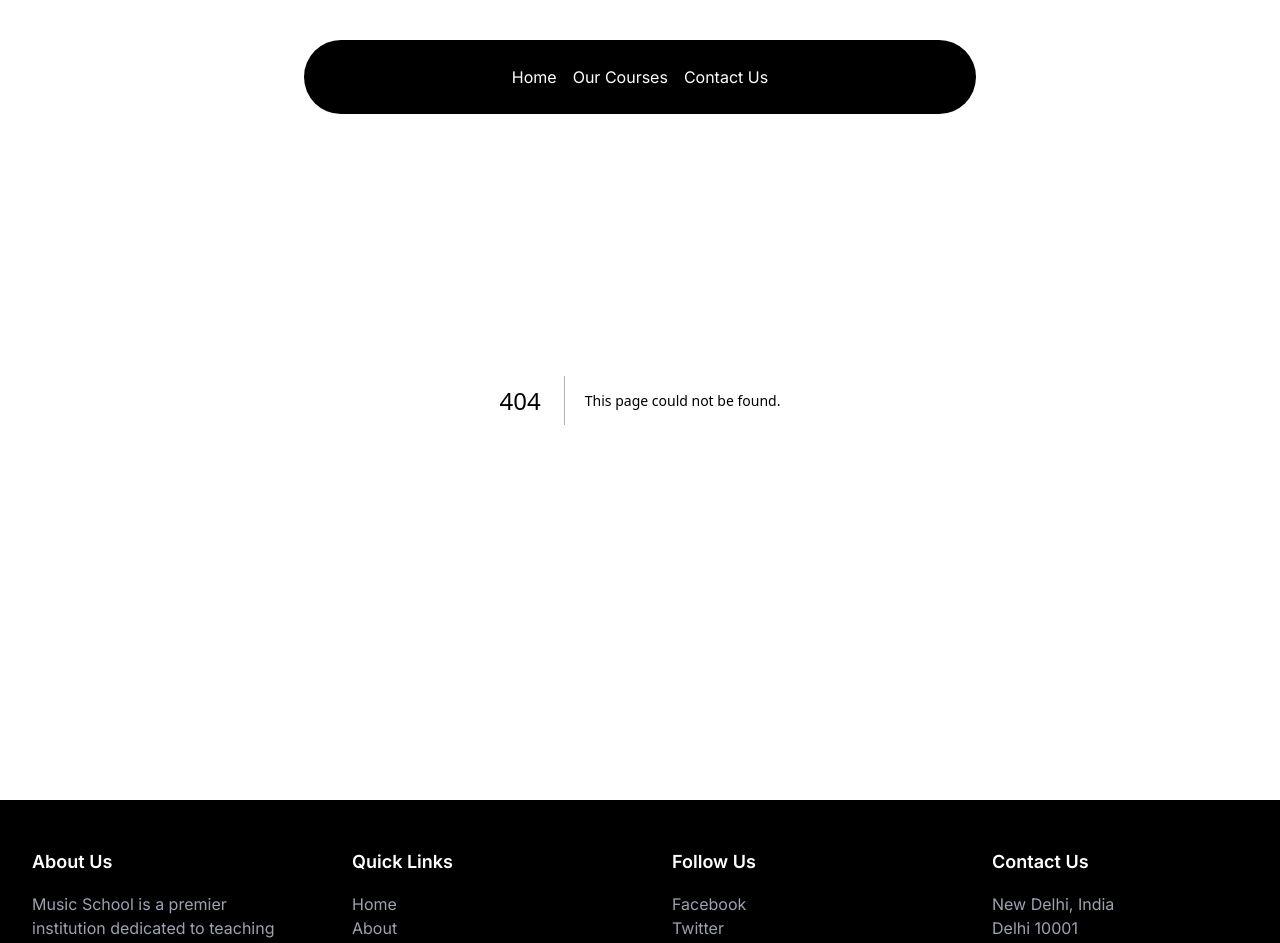
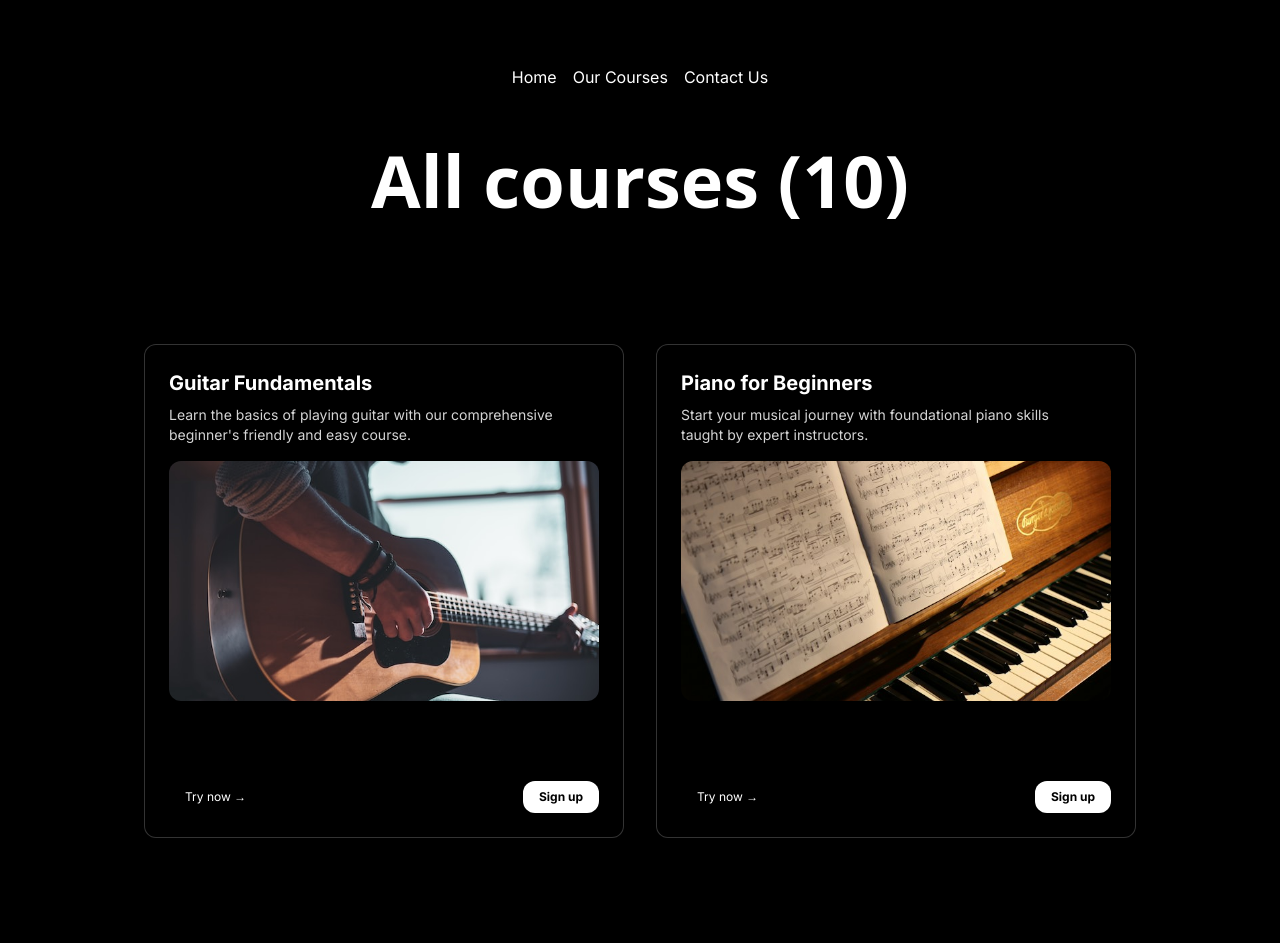
Before and after one commit to PartikMalasi/Next-JS-Music-Academy, a Next.js app: page /courses in a window 1280 px wide. Before the commit this address had no page. Shown: the top 943 px of the page. Built offline with nearby package versions, Linux system fonts and the light colour scheme.

Commit message:
Added all courses route

```diff
--- a/src/app/components/navbar.tsx
+++ b/src/app/components/navbar.tsx
@@ -26,7 +26,7 @@
         </MenuItem></Link>
         <MenuItem setActive={setActive} active={active} item="Our Courses">
           <div className="flex flex-col space-y-4 text-sm">
-            <HoveredLink href="/web-dev">All Courses</HoveredLink>
+            <HoveredLink href="/courses">All Courses</HoveredLink>
             <HoveredLink href="/interface-design">Basic Music Theory</HoveredLink>
             <HoveredLink href="/seo">Advanced Composition</HoveredLink>
             <HoveredLink href="/branding">Songwriting</HoveredLink>
--- /dev/null
+++ b/src/app/components/ui/3d-card.tsx
@@ -0,0 +1,155 @@
+"use client";
+
+import { cn } from "../../lib/utils";
+import Image from "next/image";
+import React, {
+  createContext,
+  useState,
+  useContext,
+  useRef,
+  useEffect,
+} from "react";
+
+const MouseEnterContext = createContext<
+  [boolean, React.Dispatch<React.SetStateAction<boolean>>] | undefined
+>(undefined);
+
+export const CardContainer = ({
+  children,
+  className,
+  containerClassName,
+}: {
+  children?: React.ReactNode;
+  className?: string;
+  containerClassName?: string;
+}) => {
+  const containerRef = useRef<HTMLDivElement>(null);
+  const [isMouseEntered, setIsMouseEntered] = useState(false);
+
+  const handleMouseMove = (e: React.MouseEvent<HTMLDivElement>) => {
+    if (!containerRef.current) return;
+    const { left, top, width, height } =
+      containerRef.current.getBoundingClientRect();
+    const x = (e.clientX - left - width / 2) / 25;
+    const y = (e.clientY - top - height / 2) / 25;
+    containerRef.current.style.transform = `rotateY(${x}deg) rotateX(${y}deg)`;
+  };
+
+  const handleMouseEnter = (e: React.MouseEvent<HTMLDivElement>) => {
+    setIsMouseEntered(true);
+    if (!containerRef.current) return;
+  };
+
+  const handleMouseLeave = (e: React.MouseEvent<HTMLDivElement>) => {
+    if (!containerRef.current) return;
+    setIsMouseEntered(false);
+    containerRef.current.style.transform = `rotateY(0deg) rotateX(0deg)`;
+  };
+  return (
+    <MouseEnterContext.Provider value={[isMouseEntered, setIsMouseEntered]}>
+      <div
+        className={cn(
+          "py-20 flex items-center justify-center",
+          containerClassName
+        )}
+        style={{
+          perspective: "1000px",
+        }}
+      >
+        <div
+          ref={containerRef}
+          onMouseEnter={handleMouseEnter}
+          onMouseMove={handleMouseMove}
+          onMouseLeave={handleMouseLeave}
+          className={cn(
+            "flex items-center justify-center relative transition-all duration-200 ease-linear",
+            className
+          )}
+          style={{
+            transformStyle: "preserve-3d",
+          }}
+        >
+          {children}
+        </div>
+      </div>
+    </MouseEnterContext.Provider>
+  );
+};
+
+export const CardBody = ({
+  children,
+  className,
+}: {
+  children: React.ReactNode;
+  className?: string;
+}) => {
+  return (
+    <div
+      className={cn(
+        "h-96 w-96 [transform-style:preserve-3d]  [&>*]:[transform-style:preserve-3d]",
+        className
+      )}
+    >
+      {children}
+    </div>
+  );
+};
+
+export const CardItem = ({
+  as: Tag = "div",
+  children,
+  className,
+  translateX = 0,
+  translateY = 0,
+  translateZ = 0,
+  rotateX = 0,
+  rotateY = 0,
+  rotateZ = 0,
+  ...rest
+}: {
+  as?: React.ElementType;
+  children: React.ReactNode;
+  className?: string;
+  translateX?: number | string;
+  translateY?: number | string;
+  translateZ?: number | string;
+  rotateX?: number | string;
+  rotateY?: number | string;
+  rotateZ?: number | string;
+  [key: string]: any;
+}) => {
+  const ref = useRef<HTMLDivElement>(null);
+  const [isMouseEntered] = useMouseEnter();
+
+  useEffect(() => {
+    handleAnimations();
+  }, [isMouseEntered]);
+
+  const handleAnimations = () => {
+    if (!ref.current) return;
+    if (isMouseEntered) {
+      ref.current.style.transform = `translateX(${translateX}px) translateY(${translateY}px) translateZ(${translateZ}px) rotateX(${rotateX}deg) rotateY(${rotateY}deg) rotateZ(${rotateZ}deg)`;
+    } else {
+      ref.current.style.transform = `translateX(0px) translateY(0px) translateZ(0px) rotateX(0deg) rotateY(0deg) rotateZ(0deg)`;
+    }
+  };
+
+  return (
+    <Tag
+      ref={ref}
+      className={cn("w-fit transition duration-200 ease-linear", className)}
+      {...rest}
+    >
+      {children}
+    </Tag>
+  );
+};
+
+// Create a hook to use the context
+export const useMouseEnter = () => {
+  const context = useContext(MouseEnterContext);
+  if (context === undefined) {
+    throw new Error("useMouseEnter must be used within a MouseEnterProvider");
+  }
+  return context;
+};
--- /dev/null
+++ b/src/app/contact/page.tsx
@@ -0,0 +1,6 @@
+const page = () => {
+  return (
+    <div>page e3</div>
+  )
+}
+export default page
--- /dev/null
+++ b/src/app/courses/page.tsx
@@ -0,0 +1,61 @@
+'use client'
+import Image from "next/image";
+import React from "react";
+import { CardBody, CardContainer, CardItem } from "@/app/components/ui/3d-card"
+import CourseData from "../components/data/CourseData.json"
+
+function page() {
+  return (
+    <div className="min-h-screen bg-black py-12 pt-36">
+        <h1 className="text-lg md:text-7xl text-center font-sans font-bold mb-8 text-white">All courses ({CourseData.courses.length})</h1>
+        <div className="flex flex-wrap justify-center">
+            {CourseData.courses.map((course) => (
+                <CardContainer className="inter-var m-4">
+                <CardBody className="bg-gray-50 relative group/card  dark:hover:shadow-2xl dark:hover:shadow-emerald-500/[0.1] dark:bg-black dark:border-white/[0.2] border-black/[0.1] w-auto sm:w-[30rem] h-auto rounded-xl p-6 border  ">
+                  <CardItem
+                    translateZ="50"
+                    className="text-xl font-bold text-neutral-600 dark:text-white"
+                  >
+                    {course.title}
+                  </CardItem>
+                  <CardItem
+                    as="p"
+                    translateZ="60"
+                    className="text-neutral-500 text-sm max-w-sm mt-2 dark:text-neutral-300"
+                  >
+                    {course.description}
+                  </CardItem>
+                  <CardItem translateZ="100" className="w-full mt-4">
+                    <Image
+                      src={course.image}
+                      height="1000"
+                      width="1000"
+                      className="h-60 w-full object-cover rounded-xl group-hover/card:shadow-xl"
+                      alt={course.title}
+                    />
+                  </CardItem>
+                  <div className="flex justify-between items-center mt-20">
+                    <CardItem
+                      translateZ={20}
+                      as="button"
+                      className="px-4 py-2 rounded-xl text-xs font-normal dark:text-white"
+                    >
+                      Try now →
+                    </CardItem>
+                    <CardItem
+                      translateZ={20}
+                      as="button"
+                      className="px-4 py-2 rounded-xl bg-black dark:bg-white dark:text-black text-white text-xs font-bold"
+                    >
+                      Sign up
+                    </CardItem>
+                  </div>
+                </CardBody>
+              </CardContainer>
+            ))}
+        </div>
+    </div>
+  )
+}
+
+export default page
```
